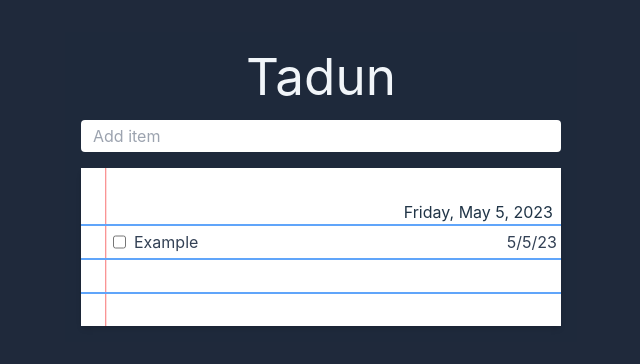
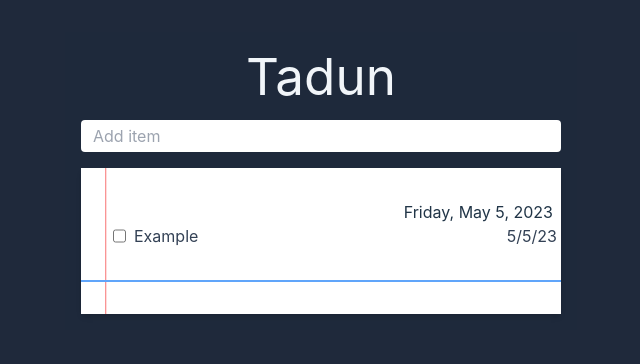
Before and after one commit to WesBosman/tadun, a React (Vite) app: page / in a window 1280 px wide. Shown: the top 364 px of the page, without its empty margins (319-959 px from the left). Built offline with nearby package versions, Linux system fonts and the light colour scheme.

Commit message:
Removed padding and border and left aligned todo text.

```diff
--- a/src/TodoItem.tsx
+++ b/src/TodoItem.tsx
@@ -9,12 +9,12 @@ interface TodoProps {
 const TodoItem: FC<TodoProps> = ({item}): JSX.Element => {
     const isCompletedClass = item.isCompleted ? 'line-through' : '';
     return (
-        <label htmlFor="item" className={`flex justify-between text-slate-700 w-full pl-8 pt-1 pr-1 pb-1 gap-2 hover:cursor-pointer border-t-2 border-blue-400 last:border-b-2`} onClick={(e) => {
+        <label htmlFor="item" className={`flex justify-between text-slate-700 w-full pl-8 pr-1 gap-2 hover:cursor-pointer`} onClick={(e) => {
             item.setIsCompleted()
         }}>
             <div className={"flex gap-2"}>
-                <input className="basis-1 checked:bg-blue-500" type="checkbox" name="item" checked={item.isCompleted}/>
-                <span className={`hover:text-slate-900 ${isCompletedClass}`}>{item.title}</span>
+                <input className="basis-1 checked:bg-blue-500 " type="checkbox" name="item" checked={item.isCompleted}/>
+                <span className={`text-left hover:text-slate-900 ${isCompletedClass}`}>{item.title}</span>
             </div>
             <span className="">{item.date}</span>
         </label>
```
